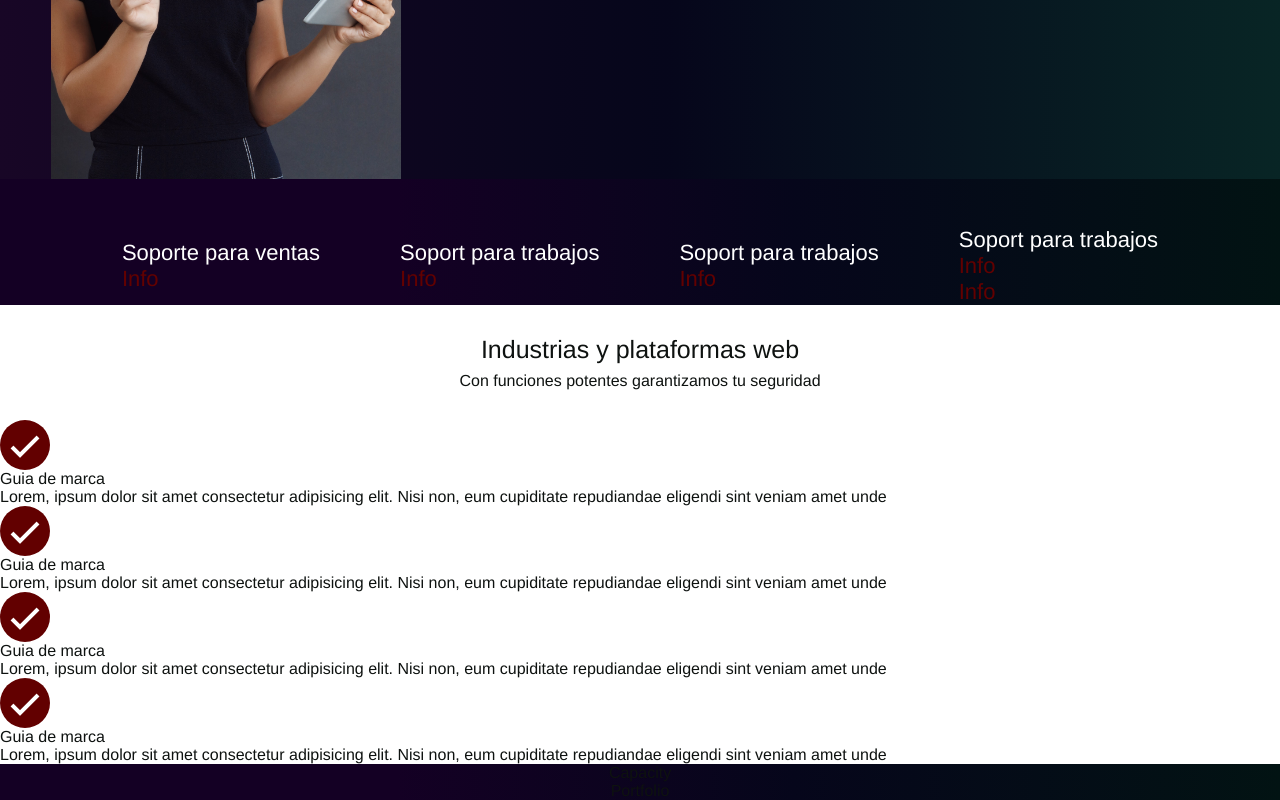
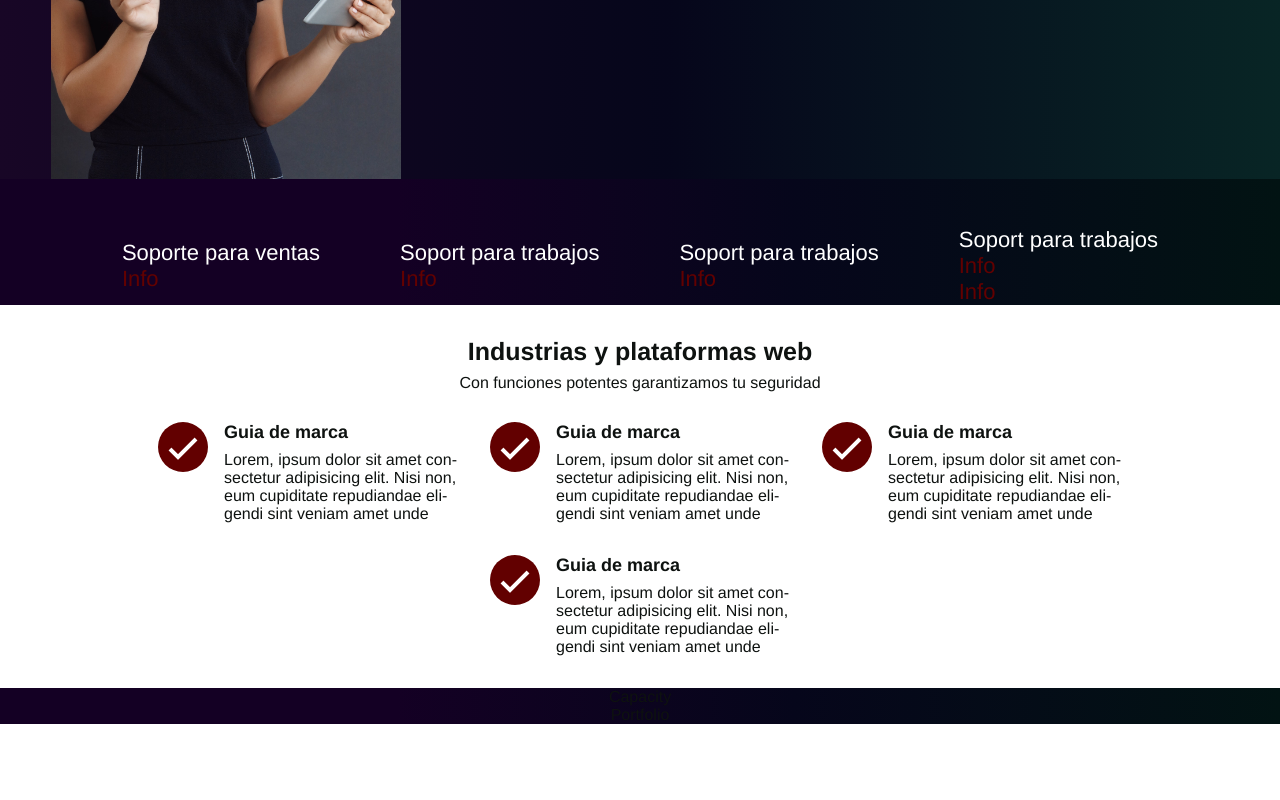
Before and after one commit to cristobalquilimaco/teguilog, a React (Vite) app: page /#/ in a window 1280 px wide. Shown: the part 1673-2473 px from the top of the page. After the commit the page ends 2397 px from the top, so only its background shows below. Built offline with nearby package versions, Linux system fonts and the light colour scheme.

Commit message:
Se ajustan estilos de la pagina webplataforms

```diff
--- a/src/components/WebPlataforms.jsx
+++ b/src/components/WebPlataforms.jsx
@@ -6,32 +6,36 @@ const WebPlataforms = () => {
     <div className='principal_webPlataforms'>
       <div className='header_web_plataforms'>
         <p className='info_webplataforms'>Industrias y plataformas web</p>
-        <p>Con funciones potentes garantizamos tu seguridad</p>
+        <p className='desc_webplataform'>Con funciones potentes garantizamos tu seguridad</p>
       </div>
-      <section>
+      <section className='seccion_web_plataforms'>
       <article className='article_plataforms'>
         <i className='bx bx-check'></i>
-        <p className='title_info_web'>Guia de marca</p>
-        <p className='title_pp_web
-        '>Lorem, ipsum dolor sit amet consectetur adipisicing elit. Nisi non, eum cupiditate repudiandae eligendi sint veniam amet unde</p>
+        <div className='tt_webpl'>
+        <p className='title_pp_web1'>Guia de marca</p>
+        <p className='title_pp_web'>Lorem, ipsum dolor sit amet consectetur adipisicing elit. Nisi non, eum cupiditate repudiandae eligendi sint veniam amet unde</p>
+        </div>
         </article>
         <article className='article_plataforms'>
         <i className='bx bx-check'></i>
-        <p className='title_info_web'>Guia de marca</p>
-        <p className='title_pp_web
-        '>Lorem, ipsum dolor sit amet consectetur adipisicing elit. Nisi non, eum cupiditate repudiandae eligendi sint veniam amet unde</p>
+        <div className='tt_webpl'>
+        <p className='title_pp_web1'>Guia de marca</p>
+        <p className='title_pp_web'>Lorem, ipsum dolor sit amet consectetur adipisicing elit. Nisi non, eum cupiditate repudiandae eligendi sint veniam amet unde</p>
+        </div>
         </article>
         <article className='article_plataforms'>
         <i className='bx bx-check'></i>
-        <p className='title_info_web'>Guia de marca</p>
-        <p className='title_pp_web
-        '>Lorem, ipsum dolor sit amet consectetur adipisicing elit. Nisi non, eum cupiditate repudiandae eligendi sint veniam amet unde</p>
+        <div className='tt_webpl'>
+        <p className='title_pp_web1'>Guia de marca</p>
+        <p className='title_pp_web'>Lorem, ipsum dolor sit amet consectetur adipisicing elit. Nisi non, eum cupiditate repudiandae eligendi sint veniam amet unde</p>
+        </div>
         </article>
         <article className='article_plataforms'>
         <i className='bx bx-check'></i>
-        <p className='title_info_web'>Guia de marca</p>
-        <p className='title_pp_web
-        '>Lorem, ipsum dolor sit amet consectetur adipisicing elit. Nisi non, eum cupiditate repudiandae eligendi sint veniam amet unde</p>
+        <div className='tt_webpl'>
+        <p className='title_pp_web1'>Guia de marca</p>
+        <p className='title_pp_web'>Lorem, ipsum dolor sit amet consectetur adipisicing elit. Nisi non, eum cupiditate repudiandae eligendi sint veniam amet unde</p>
+        </div>
         </article>
       </section>
     </div>
--- a/src/components/styles/webPlataforms.css
+++ b/src/components/styles/webPlataforms.css
@@ -1,7 +1,7 @@
 .principal_webPlataforms{
 width: 100%;
 background-color: var(--background-color);
-
+padding: 2rem;
 }
 
 .header_web_plataforms{
@@ -9,19 +9,30 @@ display: flex;
 flex-direction: column;
 align-items: center;
 justify-content: center;
-margin-top: 30px;
+
 margin-bottom: 30px;
 gap: 0.5rem;
 }
 
 .info_webplataforms{
 font-size: 25px;
+font-weight: bold;
+}
+
+.seccion_web_plataforms{
+width: 100%;
+display: flex;
+flex-wrap: wrap;
+align-items: center;
+justify-content: center;
+gap: 2rem;
 }
 
 
 .bx-check{
 background-color: var(--navbar-color);
 width: 50px;
+height: 50px;
 border-radius: 50%;
 aspect-ratio: 1;
 display: flex;
@@ -29,3 +40,20 @@ align-items: center;
 justify-items: center;
 font-size: 48px;
 }
+
+.tt_webpl{
+    display: flex;
+    flex-direction: column;
+    gap: 0.5rem;
+}
+
+.article_plataforms {
+display: flex;
+width: 300px;
+gap: 1rem;
+}
+
+.title_pp_web1{
+    font-size: 18px;
+font-weight: bold;
+}
```
